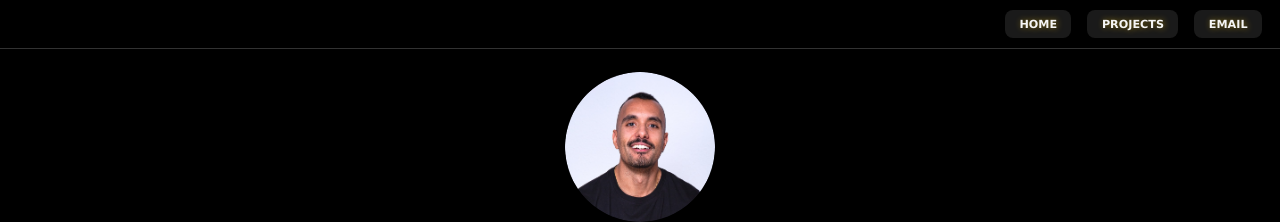
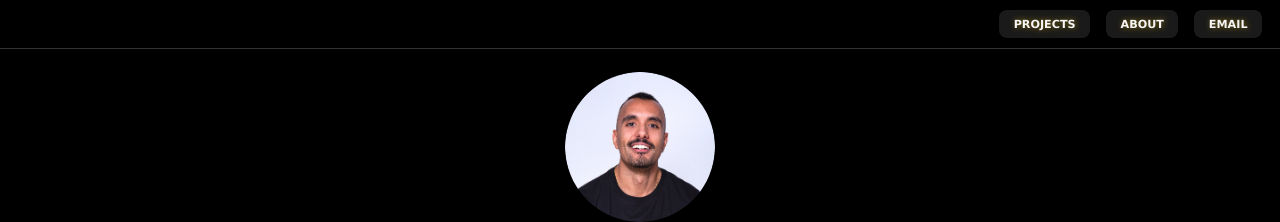
Before and after one commit to h-aburesha/my-next-website, a Next.js app: page /about in a window 1280 px wide. Shown: the top 222 px of the page. Built offline with nearby package versions, Linux system fonts and the light colour scheme.

Commit message:
Add Navbar component

```diff
--- a/pages/about.tsx
+++ b/pages/about.tsx
@@ -4,25 +4,12 @@ import Image from "next/image";
 import me from "../public/me.png";
 import myStackCover from "../public/my-stack-cover.png";
 import Link from "next/link";
+import Navbar from "./components/navbar";
 
 const AboutMe = () => {
     return (
         <>
-            <header>
-                <div className="navigation-bar">
-                    <Link href="/">
-                        <button>HOME</button>
-                    </Link>
-                    <Link href="/projects">
-                        <button>PROJECTS</button>
-                    </Link>
-
-                    <a href="mailto:hassan.aburesha@gmail.com" target="_blank">
-                        <button>EMAIL</button>
-                    </a>
-                </div>
-            </header>
-
+            <Navbar />
             <div className="profile-picture">
                 <Image
                     alt="hassan-aburesha"
```
